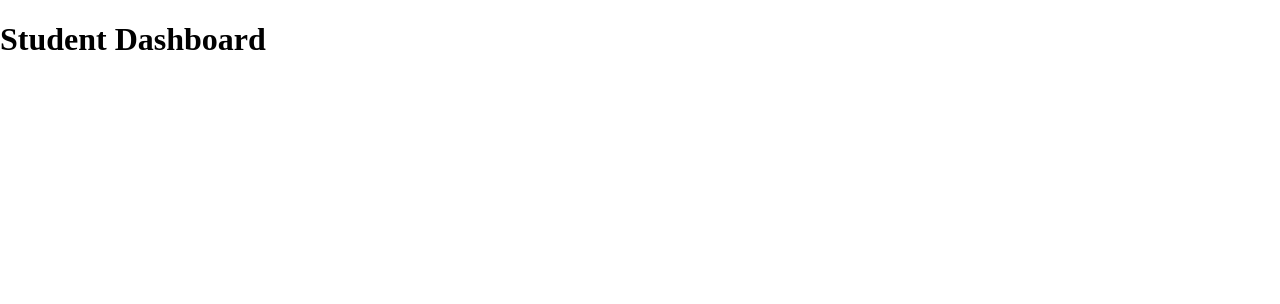
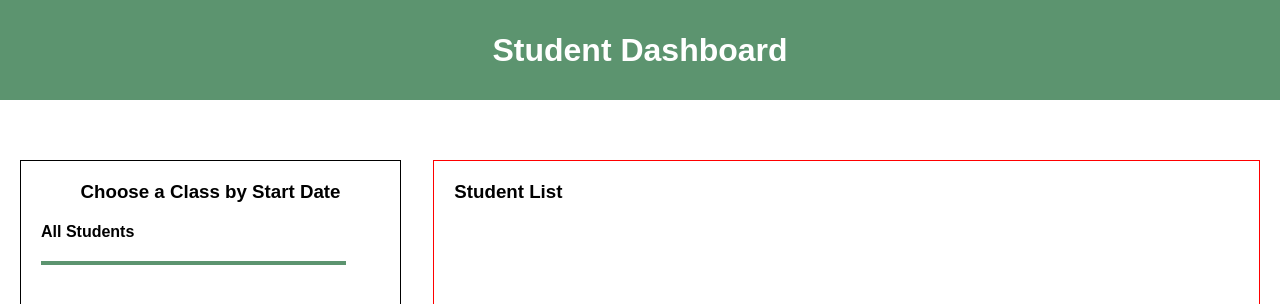
Before and after one commit to tascraig/student-dashboard-project, a React (Vite) app: page / in a window 1280 px wide. Shown: the top 304 px of the page. Built offline with nearby package versions, Linux system fonts and the light colour scheme.

Commit message:
Layout complete

```diff
--- a/src/App.jsx
+++ b/src/App.jsx
@@ -1,8 +1,19 @@
+// App.jsx
+
+import './index.css';
+import NavBar from './Components/NavBar';
+import Cohort from './Components/Cohort';
+import StudentList from './Components/studentlist';
+
 
 function App() {
   return (
-    <div>
-      <h1>Student Dashboard</h1>
+    <div className='app-container'>
+      <NavBar />
+      <Cohort />
+      <StudentList />
+
+
     </div>
   );
 }
--- /dev/null
+++ b/src/Components/Cohort.jsx
@@ -0,0 +1,18 @@
+// Cohort.jsx
+
+import CohortList from './cohortlist';
+import './styles/cohort.css'
+
+
+
+function Cohort() {
+    return (
+      <div className='cohort-container'>
+        <h3 className='cohort-header'>Choose a Class by Start Date</h3>
+        <CohortList />
+        {/* <p className="cohort-term" id="cohort-term">{array of terms}</p> */}
+      </div>
+    );
+  }
+
+  export default Cohort;
--- /dev/null
+++ b/src/Components/CohortList.jsx
@@ -0,0 +1,16 @@
+// CohortList.jsx
+
+import './styles/cohortlist.css'
+
+
+
+function CohortList() {
+    return (
+      <div className='cohortlist-container'>
+        <p className='cohort-selectall'>All Students</p>
+        {/* <p className="cohort-term" id="cohort-term">{array of terms}</p> */}
+      </div>
+    );
+  }
+
+  export default CohortList;
--- /dev/null
+++ b/src/Components/NavBar.jsx
@@ -0,0 +1,14 @@
+// navbar.jsx
+
+import './styles/navbar.css';
+
+
+function NavBar() {
+    return (
+      <nav className='navbar'>
+        <h1 className='nav-header'>Student Dashboard</h1>
+      </nav>
+    );
+  }
+
+  export default NavBar;
--- /dev/null
+++ b/src/Components/StudentList.jsx
@@ -0,0 +1,18 @@
+// StudentList.jsx
+
+import './styles/studentlist.css'
+
+
+function StudentList() {
+
+    return (
+      <div className='studentlist-container'>
+        <h3>Student List</h3>
+        {/* <img src={students.profilePhoto} alt={students.names.perferredName}/> */}
+
+        {/* <p className="cohort-term" id="cohort-term">{array of terms}</p> */}
+      </div>
+    );
+  }
+
+  export default StudentList;
--- /dev/null
+++ b/src/Components/styles/cohort.css
@@ -0,0 +1,12 @@
+/* cohort.css */
+
+.cohort-container {
+    padding: 20px;
+    border: 1px solid black;
+    margin-left: 20px;
+    width: 90%;
+}
+
+.cohort-header {
+    text-align: center;
+}
--- /dev/null
+++ b/src/Components/styles/cohortlist.css
@@ -0,0 +1,13 @@
+/* cohortlist.css */
+
+.cohortlist-container {
+    margin-top: 20px;
+    font-weight: bolder;
+    border-bottom: 4px solid #5C946F;
+    text-align: left;
+    width: 90%;
+}
+
+.cohort-selectall {
+    margin-bottom: 20px;
+}
--- /dev/null
+++ b/src/Components/styles/navbar.css
@@ -0,0 +1,13 @@
+/* navbar.css */
+
+.nav-header {
+    display: grid;
+    margin-top: 0;
+    background-color: #5C946F;
+    color: white;
+    height: 100px;
+    justify-content: center;
+    align-items: center;
+    text-align: center;
+    grid-column: 1 / 3;
+}
--- /dev/null
+++ b/src/Components/styles/studentlist.css
@@ -0,0 +1,7 @@
+/* studentlist.css */
+
+.studentlist-container {
+    padding: 20px;
+    margin-right: 20px;
+    border: 1px solid red;
+}
--- a/src/index.css
+++ b/src/index.css
@@ -0,0 +1,47 @@
+/* index.css */
+
+* {
+    margin: 0;
+    padding: 0;
+    box-sizing: border-box;
+    font-family: sans-serif;
+  }
+
+html, #root {
+    display: grid;
+    height: 100vh;
+    width: 100vw;
+}
+
+body {
+    width: 100vw;
+    height: 100vh;
+    display: grid;
+    margin-top: 0;
+
+}
+
+.app-container {
+    width: 100%;
+    height: 100%;
+    display: grid;
+    grid-template-columns: 1fr 2fr ;
+    grid-template-rows: .5fr 2fr;
+    column-gap: 10px;
+}
+
+
+.navbar {
+    grid-column: 1 / 3;
+}
+
+
+.cohort-container {
+    width: 35%;
+    grid-column: 1 / 2;
+
+}
+
+.studentlist-container {
+    grid-column: 2 / 3;
+}
```
Also changed, not shown: src/Components/Student.jsx (added, +22 -0 lines), src/Components/styles/student.css (added), 1 other file (tests, documents, lock files or other folders).
